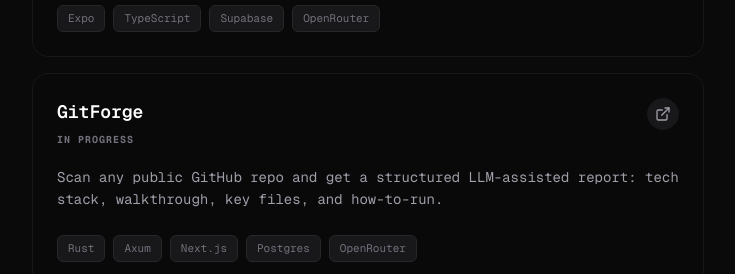
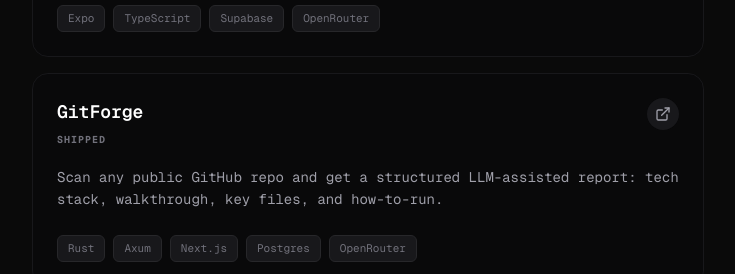
Before and after one commit to NathanOyewole/bola., a Next.js app: page / in a window 1280 px wide. Shown: the part 940-1214 px from the top of the page, without its empty margins (272-1007 px from the left). Built offline with nearby package versions, Linux system fonts and the light colour scheme.

Commit message:
chore: mark GitForge as Shipped

```diff
--- a/src/data/projects.ts
+++ b/src/data/projects.ts
@@ -13,7 +13,7 @@
       "Scan any public GitHub repo and get a structured LLM-assisted report: tech stack, walkthrough, key files, and how-to-run.",
     tech: ["Rust", "Axum", "Next.js", "Postgres", "OpenRouter"],
     link: "https://github.com/NathanOyewole/gitforge",
-    status: "In Progress",
+    status: "Shipped",
   },
   {
     title: "Warden",
```
